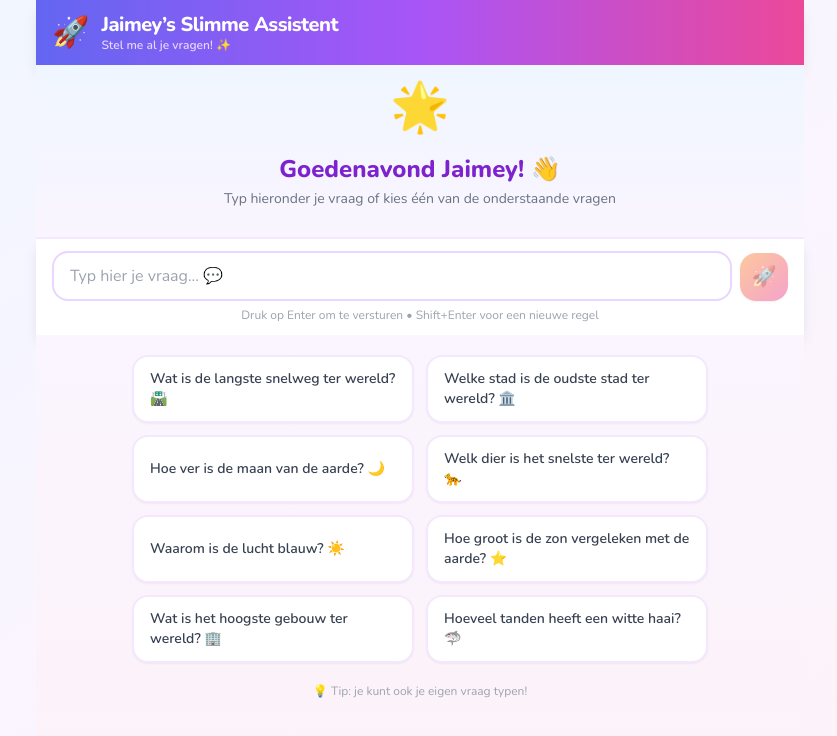
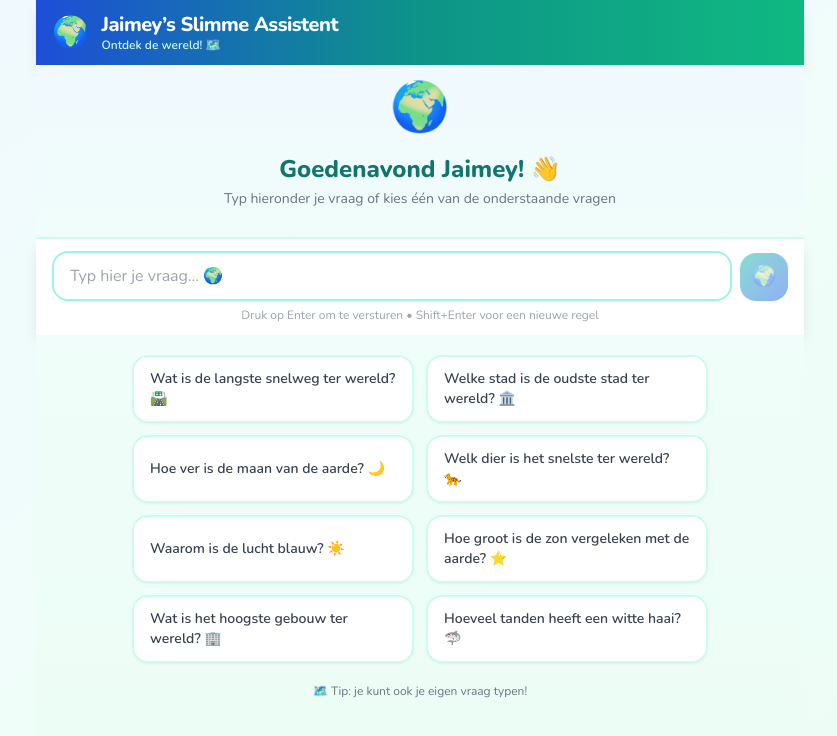
Before and after one commit to timbrons/AI-assistent-Jaimey, a Next.js app: page / in a window 1280 px wide. Shown: the top 736 px of the page, without its empty margins (220-1057 px from the left). Built offline with nearby package versions, Linux system fonts and the light colour scheme.

Commit message:
Pas wereldthema toe op de interface
Oceaanblauw/teal/groen kleurenschema vervangt paars/roze.
Globe 🌍 emoji vervangt 🚀 en 🤖 door de hele interface heen.
Header, bubbels, knoppen, scrollbar en achtergronden in aardse tinten.

https://claude.ai/code/session_01UsxfqDx5AaNTwCzJWQs1Vh

```diff
--- a/app/globals.css
+++ b/app/globals.css
@@ -15,7 +15,7 @@
 @layer utilities {
   .scrollbar-thin {
     scrollbar-width: thin;
-    scrollbar-color: #c4b5fd #f3f4f6;
+    scrollbar-color: #5eead4 #f0fdfa;
   }
 
   .scrollbar-thin::-webkit-scrollbar {
@@ -23,12 +23,12 @@
   }
 
   .scrollbar-thin::-webkit-scrollbar-track {
-    background: #f3f4f6;
+    background: #f0fdfa;
     border-radius: 3px;
   }
 
   .scrollbar-thin::-webkit-scrollbar-thumb {
-    background: #c4b5fd;
+    background: #5eead4;
     border-radius: 3px;
   }
 }
--- a/app/page.tsx
+++ b/app/page.tsx
@@ -2,7 +2,7 @@ import ChatInterface from '@/components/ChatInterface';
 
 export default function Home() {
   return (
-    <main className="h-full bg-gradient-to-br from-blue-50 via-purple-50 to-pink-50">
+    <main className="h-full bg-gradient-to-br from-sky-50 via-teal-50 to-emerald-50">
       <ChatInterface />
     </main>
   );
--- a/components/ChatInterface.tsx
+++ b/components/ChatInterface.tsx
@@ -121,27 +121,27 @@ export default function ChatInterface() {
   const isEmpty = messages.length === 0 && !isLoading && !streamingText;
 
   const inputBar = (
-    <div className="bg-white border-t-2 border-purple-100 px-4 py-3 shadow-lg flex-shrink-0">
+    <div className="bg-white border-t-2 border-teal-100 px-4 py-3 shadow-lg flex-shrink-0">
       <div className="flex gap-2 items-end">
         <textarea
           ref={textareaRef}
           value={input}
           onChange={handleInputChange}
           onKeyDown={handleKeyDown}
-          placeholder="Typ hier je vraag... 💬"
+          placeholder="Typ hier je vraag... 🌍"
           disabled={isLoading}
           rows={1}
-          className="flex-1 resize-none rounded-2xl border-2 border-purple-200 focus:border-purple-500 focus:outline-none px-4 py-3 text-base leading-snug transition-colors disabled:opacity-60 min-h-[48px] max-h-32 overflow-y-auto"
+          className="flex-1 resize-none rounded-2xl border-2 border-teal-200 focus:border-teal-500 focus:outline-none px-4 py-3 text-base leading-snug transition-colors disabled:opacity-60 min-h-[48px] max-h-32 overflow-y-auto"
           aria-label="Stel een vraag"
         />
         <button
           onClick={() => sendMessage(input)}
           disabled={isLoading || !input.trim()}
-          className="h-12 w-12 flex-shrink-0 bg-gradient-to-br from-orange-400 to-pink-500 text-white rounded-2xl flex items-center justify-center text-xl font-bold shadow hover:scale-105 active:scale-95 transition-transform disabled:opacity-50 disabled:cursor-not-allowed disabled:scale-100"
+          className="h-12 w-12 flex-shrink-0 bg-gradient-to-br from-teal-500 to-blue-600 text-white rounded-2xl flex items-center justify-center text-xl font-bold shadow hover:scale-105 active:scale-95 transition-transform disabled:opacity-50 disabled:cursor-not-allowed disabled:scale-100"
           aria-label="Verstuur vraag"
           title="Verstuur (Enter)"
         >
-          🚀
+          🌍
         </button>
       </div>
       <p className="text-center text-xs text-gray-400 mt-1.5 select-none">
@@ -153,16 +153,16 @@ export default function ChatInterface() {
   return (
     <div className="flex flex-col h-screen max-w-3xl mx-auto">
       {/* ── Header ── */}
-      <header className="bg-gradient-to-r from-indigo-500 via-purple-500 to-pink-500 px-4 py-3 shadow-lg flex-shrink-0">
+      <header className="bg-gradient-to-r from-blue-700 via-teal-600 to-emerald-500 px-4 py-3 shadow-lg flex-shrink-0">
         <div className="flex items-center justify-between">
           <div className="flex items-center gap-3">
-            <span className="text-3xl select-none" aria-hidden="true">🚀</span>
+            <span className="text-3xl select-none" aria-hidden="true">🌍</span>
             <div>
               <h1 className="text-xl font-extrabold text-white tracking-tight leading-tight">
                 Jaimey&rsquo;s Slimme Assistent
               </h1>
-              <p className="text-purple-200 text-xs font-semibold">
-                Stel me al je vragen! ✨
+              <p className="text-teal-100 text-xs font-semibold">
+                Ontdek de wereld! 🗺️
               </p>
             </div>
           </div>
@@ -183,11 +183,11 @@ export default function ChatInterface() {
       {isEmpty ? (
         <>
           {/* ── Greeting ── */}
-          <div className="flex-shrink-0 flex flex-col items-center py-7 px-4 text-center bg-gradient-to-b from-blue-50 to-purple-50">
+          <div className="flex-shrink-0 flex flex-col items-center py-7 px-4 text-center bg-gradient-to-b from-sky-50 to-teal-50">
             <span className="text-5xl mb-3 select-none" style={{ animation: 'bounce 2s infinite' }}>
-              🌟
+              🌍
             </span>
-            <h2 className="text-2xl font-extrabold text-purple-700 mb-1">
+            <h2 className="text-2xl font-extrabold text-teal-700 mb-1">
               {getGreeting()} Jaimey! 👋
             </h2>
             <p className="text-gray-500 text-sm font-medium">
@@ -199,20 +199,20 @@ export default function ChatInterface() {
           {inputBar}
 
           {/* ── Suggested questions ── */}
-          <div className="flex-1 overflow-y-auto scrollbar-thin bg-gradient-to-b from-purple-50 to-pink-50 px-4 py-5">
+          <div className="flex-1 overflow-y-auto scrollbar-thin bg-gradient-to-b from-teal-50 to-emerald-50 px-4 py-5">
             <div className="grid grid-cols-1 sm:grid-cols-2 gap-3 max-w-xl mx-auto">
               {SUGGESTED_QUESTIONS.map((question, i) => (
                 <button
                   key={i}
                   onClick={() => sendMessage(question)}
-                  className="bg-white hover:bg-purple-50 border-2 border-purple-100 hover:border-purple-400 text-left px-4 py-3 rounded-2xl text-sm font-semibold text-gray-700 transition-all duration-150 hover:scale-[1.03] active:scale-[0.97] shadow-sm cursor-pointer"
+                  className="bg-white hover:bg-teal-50 border-2 border-teal-100 hover:border-teal-400 text-left px-4 py-3 rounded-2xl text-sm font-semibold text-gray-700 transition-all duration-150 hover:scale-[1.03] active:scale-[0.97] shadow-sm cursor-pointer"
                 >
                   {question}
                 </button>
               ))}
             </div>
-            <p className="mt-5 text-xs text-gray-400 text-center select-none">
-              💡 Tip: je kunt ook je eigen vraag typen!
+            <p className="mt-5 text-xs text-gray-500 text-center select-none">
+              🗺️ Tip: je kunt ook je eigen vraag typen!
             </p>
           </div>
         </>
@@ -234,15 +234,15 @@ export default function ChatInterface() {
 
               {isLoading && !streamingText && (
                 <div className="flex items-end gap-2.5">
-                  <div className="w-9 h-9 rounded-full bg-gradient-to-br from-purple-400 to-pink-500 flex items-center justify-center flex-shrink-0 text-base select-none">
-                    🤖
+                  <div className="w-9 h-9 rounded-full bg-gradient-to-br from-teal-400 to-blue-500 flex items-center justify-center flex-shrink-0 text-base select-none">
+                    🌍
                   </div>
-                  <div className="bg-white border-2 border-purple-100 rounded-2xl rounded-bl-none px-4 py-3 shadow-sm">
+                  <div className="bg-white border-2 border-teal-100 rounded-2xl rounded-bl-none px-4 py-3 shadow-sm">
                     <div className="flex gap-1.5 items-center h-5">
                       {[0, 1, 2].map((i) => (
                         <span
                           key={i}
-                          className="inline-block w-2 h-2 bg-purple-400 rounded-full animate-bounce"
+                          className="inline-block w-2 h-2 bg-teal-400 rounded-full animate-bounce"
                           style={{ animationDelay: `${i * 0.18}s` }}
                         />
                       ))}
--- a/components/ChatMessage.tsx
+++ b/components/ChatMessage.tsx
@@ -15,30 +15,30 @@ export default function ChatMessage({ message, isStreaming = false }: Props) {
       <div
         className={`flex-shrink-0 w-9 h-9 rounded-full flex items-center justify-center text-sm font-extrabold select-none ${
           isUser
-            ? 'bg-gradient-to-br from-blue-400 to-indigo-600 text-white'
-            : 'bg-gradient-to-br from-purple-400 to-pink-500 text-base'
+            ? 'bg-gradient-to-br from-blue-500 to-teal-600 text-white'
+            : 'bg-gradient-to-br from-teal-400 to-blue-500 text-base'
         }`}
         aria-hidden="true"
       >
-        {isUser ? 'J' : '🤖'}
+        {isUser ? 'J' : '🌍'}
       </div>
 
       {/* Bubble */}
       <div
         className={`max-w-[78%] px-4 py-2.5 text-base leading-relaxed rounded-2xl ${
           isUser
-            ? 'bg-gradient-to-br from-blue-500 to-indigo-600 text-white rounded-br-none shadow'
+            ? 'bg-gradient-to-br from-blue-500 to-teal-600 text-white rounded-br-none shadow'
             : [
                 'bg-white text-gray-800 rounded-bl-none shadow-sm',
                 'border-2',
-                isStreaming ? 'border-purple-300' : 'border-purple-100',
+                isStreaming ? 'border-teal-300' : 'border-teal-100',
               ].join(' ')
         }`}
       >
         <p className="whitespace-pre-wrap break-words">{message.content}</p>
         {isStreaming && (
           <span
-            className="inline-block w-0.5 h-[1.1em] bg-purple-400 ml-0.5 align-middle animate-pulse"
+            className="inline-block w-0.5 h-[1.1em] bg-teal-400 ml-0.5 align-middle animate-pulse"
             aria-hidden="true"
           />
         )}
```
Also changed, not shown: 1 other file (tests, documents, lock files or other folders).
